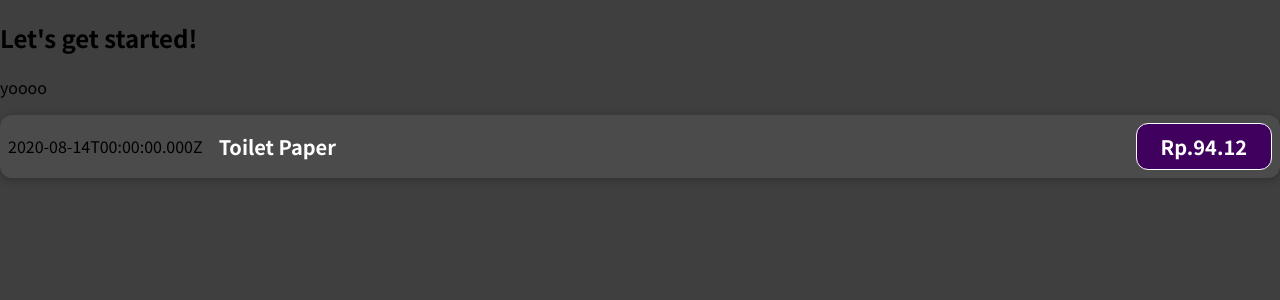
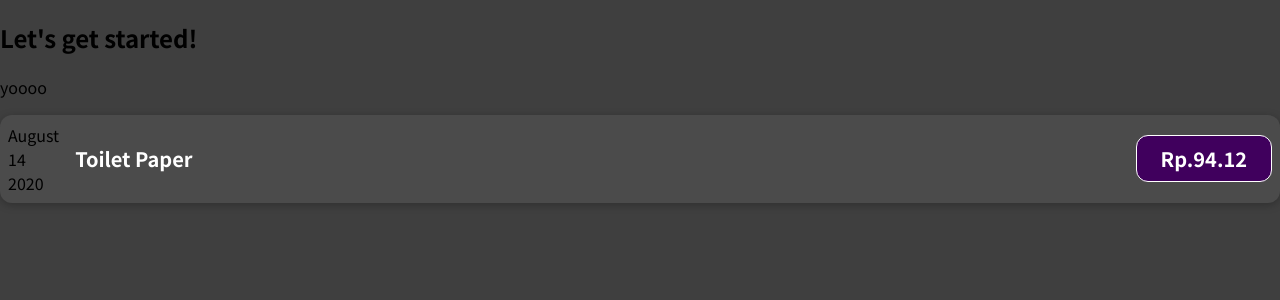
Before and after one commit to footman2017/01-starting-setup, a JavaScript app: page / in a window 1280 px wide. Shown: the top 300 px of the page. Built offline with nearby package versions, Linux system fonts and the light colour scheme.

Commit message:
atur ulang date

```diff
--- a/src/components/ExpenseItem.js
+++ b/src/components/ExpenseItem.js
@@ -1,12 +1,20 @@
-import './ExpenseItem.css'
+import "./ExpenseItem.css";
 
 function ExpenseItem(props) {
+  const month = props.date.toLocaleString("en-US", { month: "long" });
+  const day = props.date.toLocaleString("en-US", { day: "2-digit" });
+  const year = props.date.getFullYear();
+
   return (
     <div className="expense-item">
-      <div>{props.date.toISOString()}</div>
-      <div className='expense-item__description'>
+      <div>
+        <div>{month}</div>
+        <div>{day}</div>
+        <div>{year}</div>
+      </div>
+      <div className="expense-item__description">
         <h2>{props.title}</h2>
-        <div className='expense-item__price'>Rp.{props.amount}</div>
+        <div className="expense-item__price">Rp.{props.amount}</div>
       </div>
     </div>
   );
```
